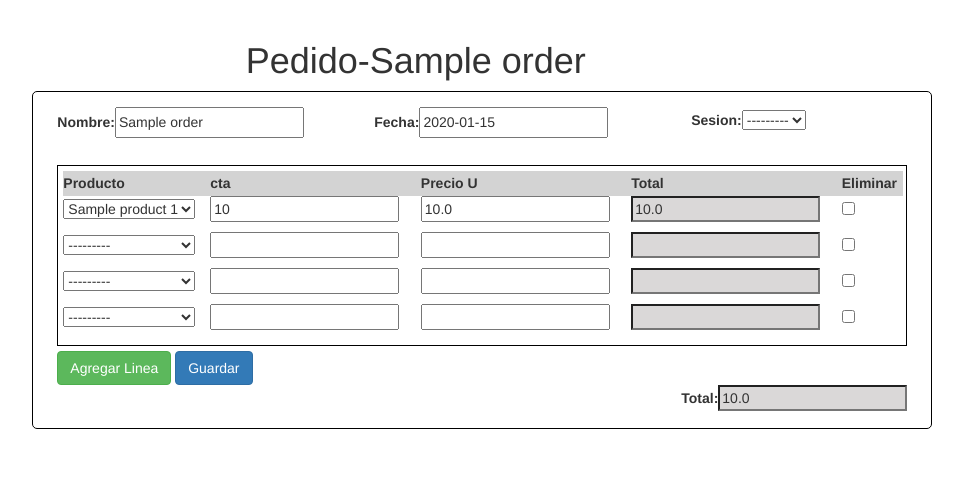
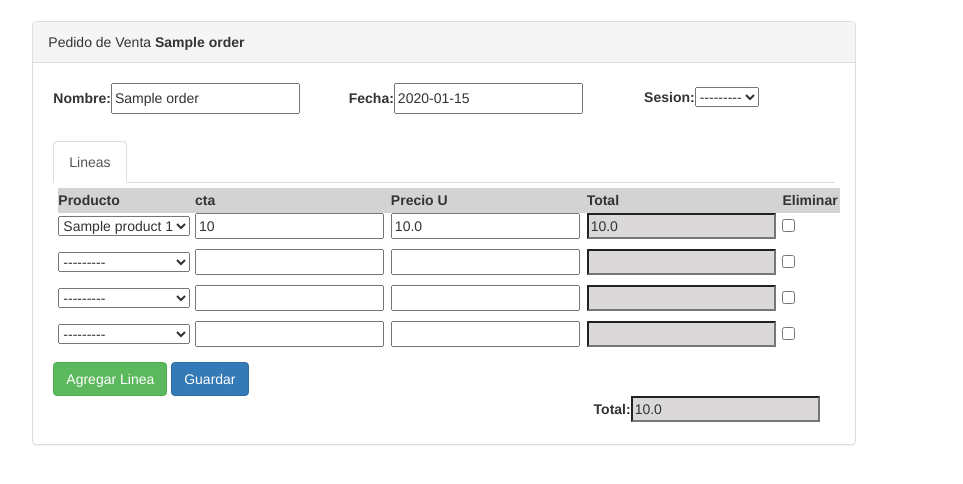
Before and after one commit to PabloCabezasA/Project_django, a Django app: page /terminal/terminal_orden_form/edit/1/ in a window 1280 px wide. Shown: the part 52-536 px from the top of the page, without its empty margins (196-1159 px from the left). Run offline with Django 3.2, Linux system fonts and the light colour scheme; tables that the repository leaves empty hold one stand-in row (values such as "Sample post"); data that the repository does not hold is empty; parts of the project's set-up code (start-up, migrations or seed data) failed here and were passed over; some libraries are stand-ins or nearby versions.

Commit message:
Mejoras en Formularios

```diff
--- a/Project_django/apps/terminal_venta/templates/session/create_session.html
+++ b/Project_django/apps/terminal_venta/templates/session/create_session.html
@@ -3,7 +3,7 @@
 {% block level1 %}
 	<div class="container-fluid">
   		<div class="row">
-			<div class="col-md-offset-3 col-md-6 col-md-offset-3">
+			<div class="col-md-offset-3 col-md-7 col-md-offset-2">
 
 <div class="panel panel-default">
   <div class="panel-heading">Sesion</div>
--- a/Project_django/apps/terminal_venta/templates/terminal_orden/terminal_orden_form.html
+++ b/Project_django/apps/terminal_venta/templates/terminal_orden/terminal_orden_form.html
@@ -3,12 +3,13 @@
 {% block level1 %}
 	<div class="container-fluid">
   		<div class="row">
-	  		<div class="col-md-offset-4 col-md-4 col-md-offset-4">
-					<h1>Pedido-{{ terminal_order.name }}</h1>
-	  		</div>
-	  		<div class="col-md-offset-2 col-md-6 col-md-offset-4">
+	  		<div class="col-md-offset-2 col-md-8 col-md-offset-2">
+	  		<div class="panel panel-default">
+			  <div class="panel-heading">Pedido de Venta <strong>{{ terminal_order.name }}</strong></div>
+			  <div class="panel-body">
        			    <form action="." method="POST" class="form-inline-form" enctype="multipart/form-data">
    			          {% csrf_token %}
+
    			          		<table class="table-form">
    			          			<tr>
 		          				<td><label for="id_name">Nombre: </label>{{ form.name }}</br></td>
@@ -16,7 +17,12 @@
 		          				<td><label for="id_session_id">Sesion:</label>{{ form.session_id}}</td>
    			          			</tr>
    			          		</table>
-						    <div class="box-inline-form">
+
+   			          		<ul class="nav nav-tabs">
+					  			<li role="presentation" class="active"><a href="#detalle">Lineas</a></li>
+							</ul>
+
+						    <div class="box-inline-form" id="detalle">
 							    {{ inlines.management_form }}
   	                          	<table class="table-inlines-forms">
 									<th>Producto</th>
@@ -48,6 +54,8 @@
    			               </div>
    			               </div>
                  </form>
+  		      </div>
+
   		        </div>
 	</div>
 {% endblock %}
--- a/static/project_django/src/css/terminal_venta.css
+++ b/static/project_django/src/css/terminal_venta.css
@@ -160,9 +160,10 @@ a.dropdown-toggle{
 }
 
 .table-form{
-    width: 850px;
+    width: auto;
     max-width: 900px;
     margin: auto;
+    margin-bottom: 25px;
 }
 
 .table-form > tbody> tr{
@@ -175,7 +176,7 @@ a.dropdown-toggle{
 }
 
 .table-inlines-forms{
-    width: 840px;
+    width: 100%;
     max-width: 900px;
     position: center;
     margin: 5px;
@@ -195,29 +196,26 @@ a.dropdown-toggle{
 }
 
 .box-inline-form{
-    max-width: 900px;
-    width: 850px;
-    border: 1px solid black;
-    margin: auto;
-    margin-top: 25px;
+    width: auto;
+}
+
+.panel{
+    width: auto;
 }
 
 .form-inline-form{
-    max-width: 950px;
-    width: 900px;
-    border: 1px solid black;
-    padding: 15px;
-    border-radius: 5px;
+    padding: 5px;
 
 }
 
 .footer-form-order{
-    width: 850px;
+    width: auto;
     max-width: 900px;
     margin: auto;
     margin-top: 5px;
 }
 
 .box-total-form-order{
+    margin-right: 15px;
     text-align: right;
 }
```
